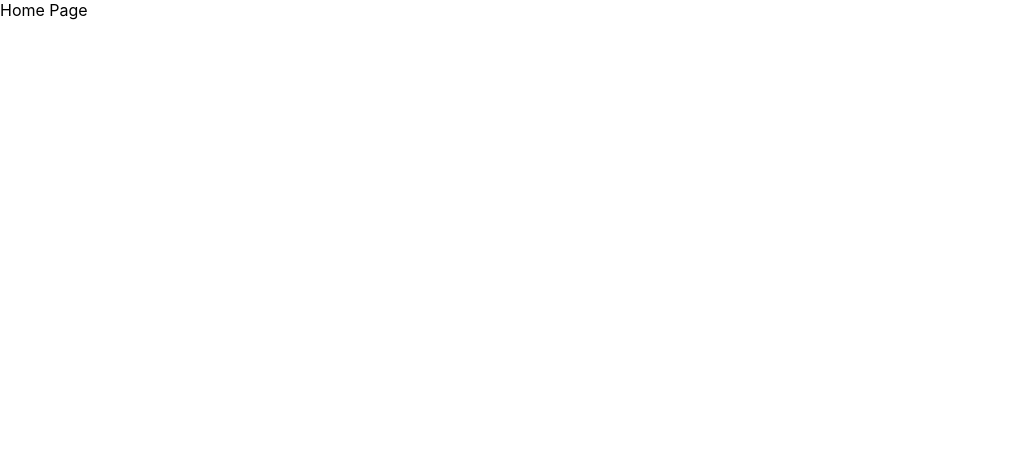
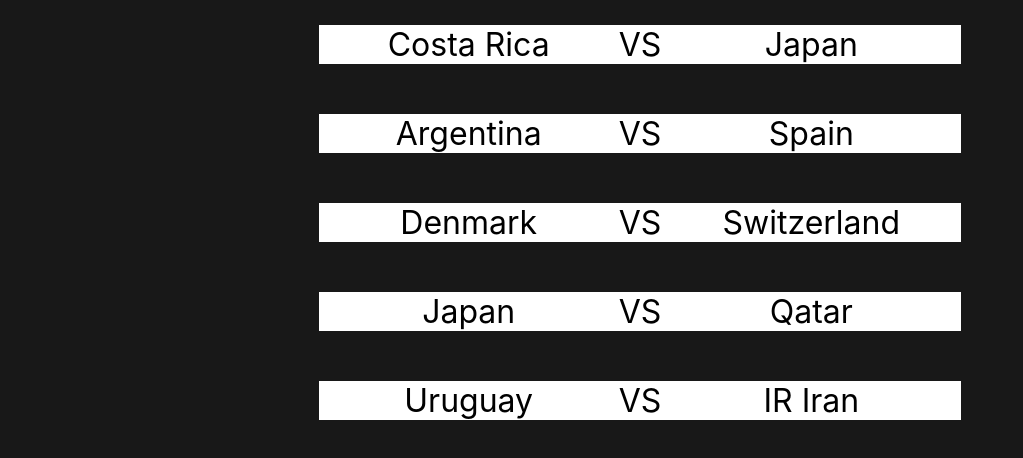
Before and after one commit to paulberry96/world-cup-app, a React (Create React App) app: page / in a window 1280 px wide. Shown: the top 458 px of the page, without its empty margins (0-1023 px from the left). Built offline with nearby package versions, Linux system fonts and the light colour scheme.

Commit message:
Added Home Page

```diff
--- a/src/App.css
+++ b/src/App.css
@@ -1,2 +1,26 @@
 .App {
+	position:absolute;
+	top:0;
+	bottom:0;
+	left:0;
+	right:0;
+	width:100%;
+	height:100%;
+	display:flex;
+	flex-direction: column;
+	margin:0;
+	padding:0;
+	overflow:hidden;
+    color:#dadada;
 }
+
+.page {
+	flex: 1 1 100%;
+	overflow:hidden;
+}
+
+.game-list {
+	display: flex;
+    flex-direction: column;
+    align-items: center;
+}
--- /dev/null
+++ b/src/components/GameListItem.css
@@ -0,0 +1,19 @@
+.game-list-item {
+    margin: 25px 0px;
+}
+
+.teams {
+    display: flex;
+    background: #fff;
+    color: #000;
+    font-size: 2em;
+}
+
+.team-name {
+    min-width: 300px;
+    text-align: center;
+}
+
+.v-separator {
+
+}
--- /dev/null
+++ b/src/components/GameListItem.js
@@ -0,0 +1,13 @@
+import '../components/GameListItem.css';
+
+export default function GameListItem({ data }) {
+    return (
+        <div className="game-list-item">
+            <div className="teams">
+                <div className="team-name">{data.team1}</div>
+                <div className="v-separator">VS</div>
+                <div className="team-name">{data.team2}</div>
+            </div>
+        </div>
+    );
+}
--- a/src/index.css
+++ b/src/index.css
@@ -1,13 +1,24 @@
+html,
 body {
-  margin: 0;
-  font-family: -apple-system, BlinkMacSystemFont, 'Segoe UI', 'Roboto', 'Oxygen',
-    'Ubuntu', 'Cantarell', 'Fira Sans', 'Droid Sans', 'Helvetica Neue',
-    sans-serif;
-  -webkit-font-smoothing: antialiased;
-  -moz-osx-font-smoothing: grayscale;
+	width: 100%;
+	height: 100%;
+	margin: 0;
+	padding: 0;
+	background: #181818;
 }
 
-code {
-  font-family: source-code-pro, Menlo, Monaco, Consolas, 'Courier New',
-    monospace;
+body {
+	font-family: -apple-system, BlinkMacSystemFont, "Segoe UI", "Roboto",
+		"Oxygen", "Ubuntu", "Cantarell", "Fira Sans", "Droid Sans",
+		"Helvetica Neue", sans-serif;
+	-webkit-font-smoothing: antialiased;
+	-moz-osx-font-smoothing: grayscale;
+	font-weight: 400;
 }
+
+#root {
+	width: 100%;
+	margin: 0;
+	padding: 0;
+	overflow-x: hidden;
+}
--- a/src/pages/HomePage.js
+++ b/src/pages/HomePage.js
@@ -1,5 +1,69 @@
-export default function HomePage(props) {
+import { useEffect, useState } from "react";
+import Teams from '../data/teams.json';
+import Stadiums from '../data/stadiums.json';
+import Players from '../data/players.json';
+import GameListItem from '../components/GameListItem';
+
+
+const createGame = (id) => {
+
+    // Randomize Teams and Players
+    Teams.sort(() => 0.5 - Math.random());
+    Players.sort(() => 0.5 - Math.random());
+
+    // Pick two random teams
+    const team1 = Teams[0];
+    const team2 = Teams[1];
+
+    // Find 11 players belonging to the team country
+    const team1Players = Players.filter((player) => player.Country === team1).slice(0, 11);
+    const team2Players = Players.filter((player) => player.Country === team2).slice(0, 11);
+
+    // Pick a random stadium
+    const stadium = Stadiums[Math.floor(Math.random() * Stadiums.length)];
+
+    // Generate a random interval between 10 and 60 seconds
+    const numSeconds = Math.floor(Math.random() * (60 - 10 + 1) + 10);
+    let now = new Date();
+    now.setSeconds(now.getSeconds() + numSeconds);
+    const startTime = new Date(now);
+
+    // Create game object
+    const game = {
+        id: id,
+        team1: team1,
+        team2: team2,
+        team1Players: team1Players,
+        team2Players: team2Players,
+        team1Score: 0,
+        team2Score: 0,
+        stadium: stadium,
+        status: 0,
+        startTime: startTime
+    };
+
+    return game;
+};
+
+export default function HomePage() {
+
+    const [games, setGames] = useState([]);
+
+    useEffect(() => {
+        // Create 5 games
+        const tempArr = [];
+        for(let i = 1; i <= 5; i++)
+            tempArr.push(createGame(i));
+        setGames(tempArr);
+    }, []);
+
     return (
-        <div>Home Page</div>
+        <div className="page">
+            <div className="game-list">
+                {games && games.map(gameData => (
+                    <GameListItem key={gameData.id} data={gameData} />
+                ))}
+            </div>
+        </div>
     );
 }
```
